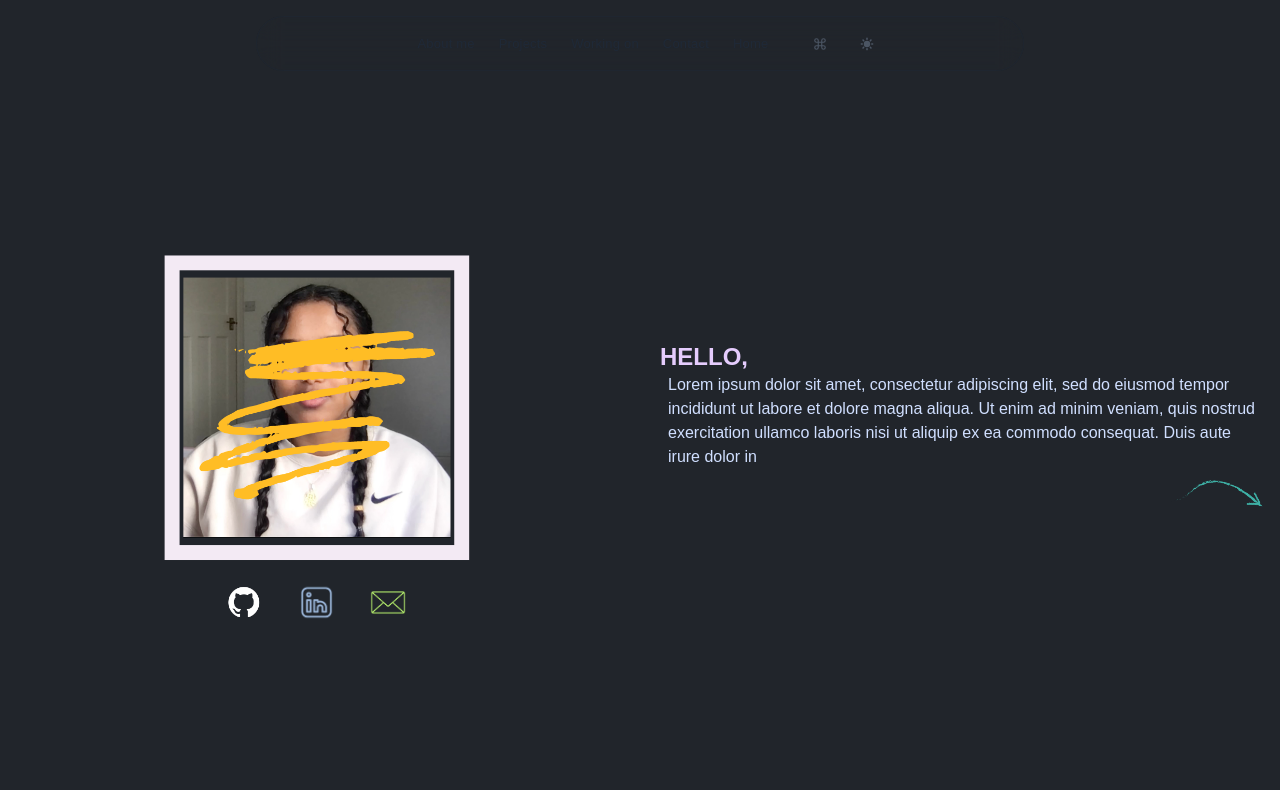
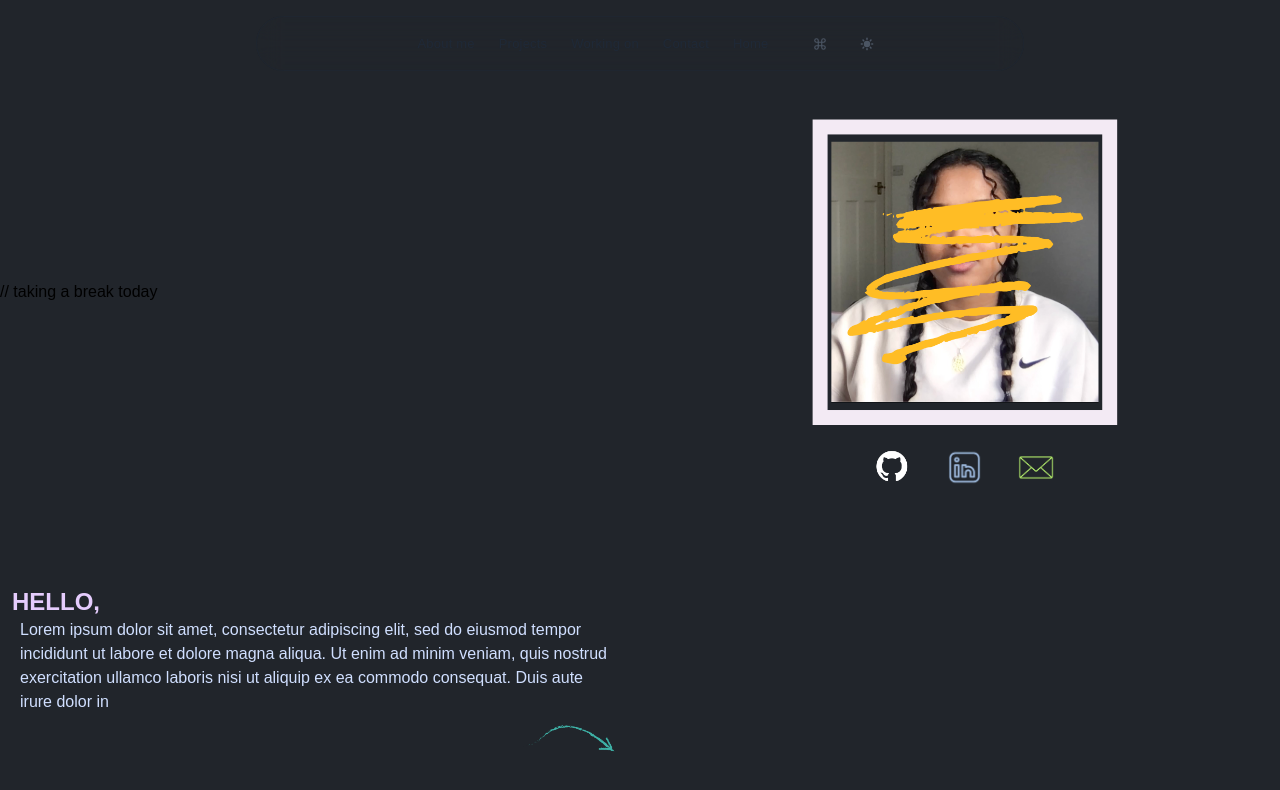
Before and after one commit to Selamkd/My-Portfolio, a Next.js app in the folder my-portfolio/: page /about in a window 1280 px wide. Shown: the top 790 px of the page. Built offline with nearby package versions, Linux system fonts and the light colour scheme.

Commit message:
restructuring

```diff
--- a/my-portfolio/components/Intro.jsx
+++ b/my-portfolio/components/Intro.jsx
@@ -13,6 +13,7 @@ const Intro = () => {
   return (
     <div className="grid grid-cols-1 md:grid-cols-2 gap-4 md:items-center w-full h-screen">
       {/* Image and social links */}
+      // taking a break today
       <div className="md:flex md:flex-col md:items-center md:justify-center">
         <div className="flex justify-between w-full mb-4"></div>
         <div className="mb-4">
```
